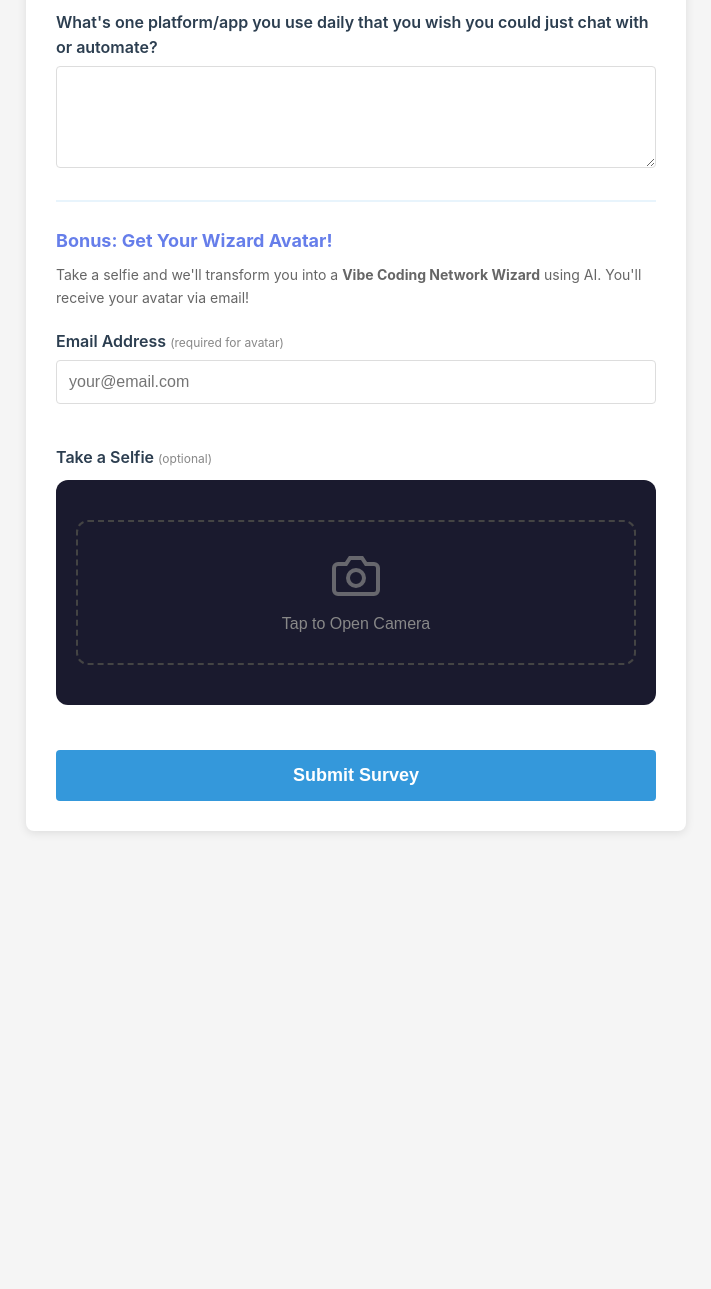
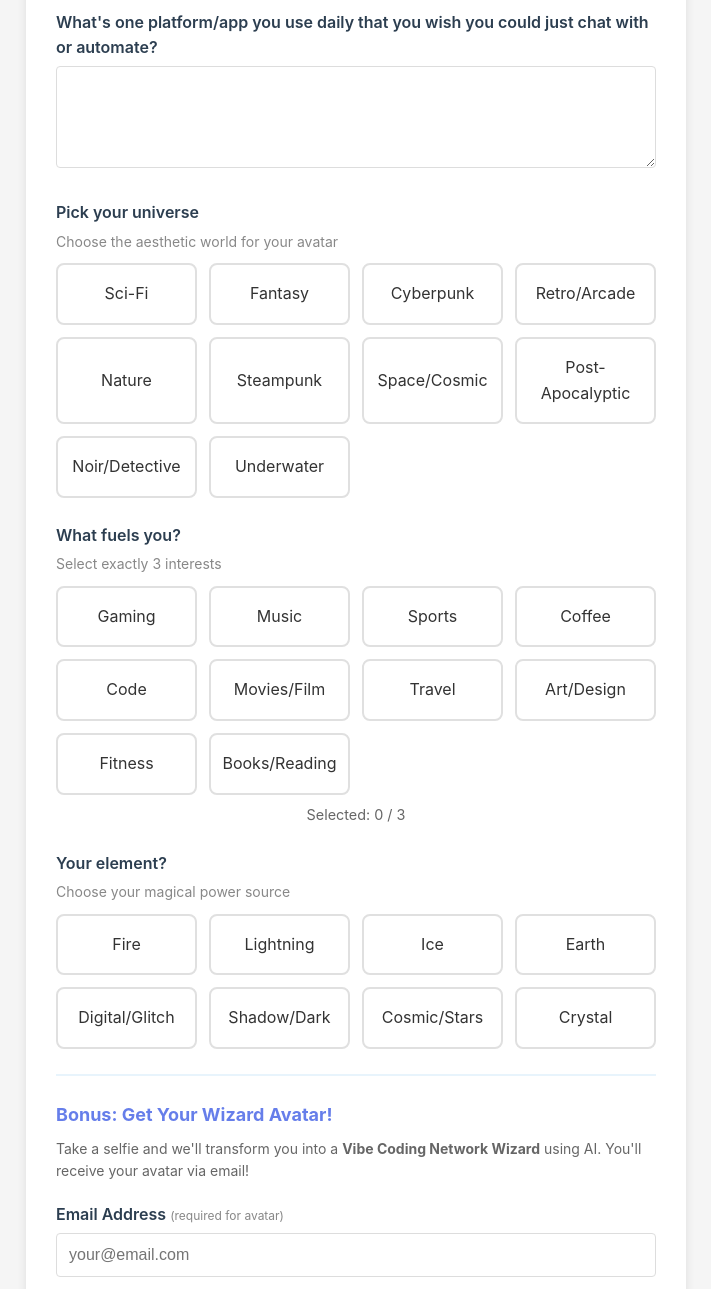
Before and after one commit to seanerama/llm-survey-app, a Flask app: page / in a window 1280 px wide. Shown: the part 1368-2657 px from the top of the page, without its empty margins (284-995 px from the left). Before the commit the page ends 2201 px from the top, so only its background shows below. Run offline with Flask 2, Linux system fonts and the light colour scheme; some libraries are stand-ins or nearby versions.

Commit message:
Stage 2: Add avatar preference questions to survey
- Add 3 new preference questions to SURVEY_CONFIG:
  - avatar_universe: single_select with 10 universe options
  - avatar_fuels: multi_select_exact (pick exactly 3 from 10 interests)
  - avatar_element: single_select with 8 element options
- Add card-based UI for preference options in survey.html
- Add JavaScript validation for multi-select (disables when limit reached)
- Add server-side validation for multi_select_exact type
- Add CSS styles for option cards (grid layout, hover/selected states)
- Create test_survey_preferences.py with 9 tests
- Update project-state.md with Stage 2 deliverables

Co-Authored-By: Claude Opus 4.5 <noreply@anthropic.com>

```diff
--- a/app.py
+++ b/app.py
@@ -105,6 +105,62 @@ SURVEY_CONFIG = {
             'id': 'wishlist_app',
             'type': 'textarea',
             'label': 'What\'s one platform/app you use daily that you wish you could just chat with or automate?',
+            'required': False
+        },
+        {
+            'id': 'avatar_universe',
+            'type': 'single_select',
+            'label': 'Pick your universe',
+            'description': 'Choose the aesthetic world for your avatar',
+            'options': [
+                {'value': 'scifi', 'label': 'Sci-Fi'},
+                {'value': 'fantasy', 'label': 'Fantasy'},
+                {'value': 'cyberpunk', 'label': 'Cyberpunk'},
+                {'value': 'retro', 'label': 'Retro/Arcade'},
+                {'value': 'nature', 'label': 'Nature'},
+                {'value': 'steampunk', 'label': 'Steampunk'},
+                {'value': 'cosmic', 'label': 'Space/Cosmic'},
+                {'value': 'postapoc', 'label': 'Post-Apocalyptic'},
+                {'value': 'noir', 'label': 'Noir/Detective'},
+                {'value': 'underwater', 'label': 'Underwater'},
+            ],
+            'required': False
+        },
+        {
+            'id': 'avatar_fuels',
+            'type': 'multi_select_exact',
+            'label': 'What fuels you?',
+            'description': 'Select exactly 3 interests',
+            'select_count': 3,
+            'options': [
+                {'value': 'gaming', 'label': 'Gaming'},
+                {'value': 'music', 'label': 'Music'},
+                {'value': 'sports', 'label': 'Sports'},
+                {'value': 'coffee', 'label': 'Coffee'},
+                {'value': 'code', 'label': 'Code'},
+                {'value': 'movies', 'label': 'Movies/Film'},
+                {'value': 'travel', 'label': 'Travel'},
+                {'value': 'art', 'label': 'Art/Design'},
+                {'value': 'fitness', 'label': 'Fitness'},
+                {'value': 'books', 'label': 'Books/Reading'},
+            ],
+            'required': False
+        },
+        {
+            'id': 'avatar_element',
+            'type': 'single_select',
+            'label': 'Your element?',
+            'description': 'Choose your magical power source',
+            'options': [
+                {'value': 'fire', 'label': 'Fire'},
+                {'value': 'lightning', 'label': 'Lightning'},
+                {'value': 'ice', 'label': 'Ice'},
+                {'value': 'earth', 'label': 'Earth'},
+                {'value': 'digital', 'label': 'Digital/Glitch'},
+                {'value': 'shadow', 'label': 'Shadow/Dark'},
+                {'value': 'cosmic', 'label': 'Cosmic/Stars'},
+                {'value': 'crystal', 'label': 'Crystal'},
+            ],
             'required': False
         }
     ]
@@ -376,6 +432,15 @@ def submit():
         qid = question['id']
         if question['type'] == 'checkbox':
             responses[qid] = request.form.getlist(qid)
+        elif question['type'] == 'multi_select_exact':
+            values = request.form.getlist(qid)
+            # Validate exact count if provided
+            if values:
+                expected_count = question.get('select_count', 3)
+                if len(values) != expected_count:
+                    print(f"Warning: {qid} has {len(values)} items, expected {expected_count}")
+                    values = []  # Clear invalid data
+            responses[qid] = values
         else:
             responses[qid] = request.form.get(qid, '')
 
--- a/static/style.css
+++ b/static/style.css
@@ -216,6 +216,66 @@ h1 {
 .option-label input {
     width: 18px;
     height: 18px;
+}
+
+/* Avatar preference cards */
+.single-select-grid,
+.multi-select-grid {
+    display: grid;
+    grid-template-columns: repeat(auto-fill, minmax(120px, 1fr));
+    gap: 0.75rem;
+}
+
+.option-card {
+    display: flex;
+    align-items: center;
+    justify-content: center;
+    padding: 1rem;
+    border: 2px solid #e0e0e0;
+    border-radius: 8px;
+    cursor: pointer;
+    transition: all 0.2s ease;
+    text-align: center;
+}
+
+.option-card:hover {
+    border-color: #3498db;
+    background: #f8f9fa;
+}
+
+.option-card input {
+    display: none;
+}
+
+.option-card input:checked + .option-text {
+    color: #3498db;
+    font-weight: 600;
+}
+
+.option-card:has(input:checked) {
+    border-color: #3498db;
+    background: #e8f4fd;
+}
+
+.option-card input:disabled + .option-text {
+    opacity: 0.5;
+}
+
+.option-card:has(input:disabled) {
+    cursor: not-allowed;
+    opacity: 0.6;
+}
+
+.selection-counter {
+    text-align: center;
+    font-size: 0.9rem;
+    color: #666;
+    margin-top: 0.5rem;
+}
+
+.selection-counter.complete {
+    color: #27ae60;
+    font-weight: 600;
 }
 
 /* Submit Button */
@@ -622,6 +682,18 @@ h1 {
     .option-label input {
         width: 22px;
         height: 22px;
+    }
+
+    /* Preference cards on mobile */
+    .single-select-grid,
+    .multi-select-grid {
+        grid-template-columns: repeat(auto-fill, minmax(100px, 1fr));
+        gap: 0.5rem;
+    }
+
+    .option-card {
+        padding: 0.75rem;
+        font-size: 14px;
     }
 
     /* Textarea */
--- a/templates/survey.html
+++ b/templates/survey.html
@@ -103,6 +103,31 @@
                     </label>
                     {% endfor %}
                 </div>
+
+                {% elif question.type == 'single_select' %}
+                <div class="options-group single-select-grid">
+                    {% for option in question.options %}
+                    <label class="option-label option-card">
+                        <input type="radio" name="{{ question.id }}" value="{{ option.value }}"
+                               {% if question.required %}required{% endif %}>
+                        <span class="option-text">{{ option.label }}</span>
+                    </label>
+                    {% endfor %}
+                </div>
+
+                {% elif question.type == 'multi_select_exact' %}
+                <div class="options-group multi-select-grid"
+                     data-select-count="{{ question.select_count }}"
+                     data-field-name="{{ question.id }}">
+                    {% for option in question.options %}
+                    <label class="option-label option-card">
+                        <input type="checkbox" name="{{ question.id }}" value="{{ option.value }}"
+                               class="multi-select-checkbox" data-group="{{ question.id }}">
+                        <span class="option-text">{{ option.label }}</span>
+                    </label>
+                    {% endfor %}
+                </div>
+                <p class="selection-counter" id="{{ question.id }}-counter">Selected: 0 / {{ question.select_count }}</p>
                 {% endif %}
             </div>
             {% endfor %}
@@ -314,8 +339,49 @@
             }
         });
 
+        // Multi-select exact count validation
+        document.querySelectorAll('.multi-select-grid').forEach(grid => {
+            const selectCount = parseInt(grid.dataset.selectCount);
+            const fieldName = grid.dataset.fieldName;
+            const counter = document.getElementById(fieldName + '-counter');
+            const checkboxes = grid.querySelectorAll('input[type="checkbox"]');
+
+            checkboxes.forEach(checkbox => {
+                checkbox.addEventListener('change', () => {
+                    const checked = grid.querySelectorAll('input:checked').length;
+                    counter.textContent = `Selected: ${checked} / ${selectCount}`;
+
+                    // Disable unchecked boxes when limit reached
+                    if (checked >= selectCount) {
+                        checkboxes.forEach(cb => {
+                            if (!cb.checked) cb.disabled = true;
+                        });
+                        counter.classList.add('complete');
+                    } else {
+                        checkboxes.forEach(cb => cb.disabled = false);
+                        counter.classList.remove('complete');
+                    }
+                });
+            });
+        });
+
         // Form validation
         document.getElementById('survey-form').addEventListener('submit', function(e) {
+            // Check multi-select-exact fields
+            const multiSelects = document.querySelectorAll('.multi-select-grid');
+            for (const grid of multiSelects) {
+                const selectCount = parseInt(grid.dataset.selectCount);
+                const fieldName = grid.dataset.fieldName;
+                const checked = grid.querySelectorAll('input:checked').length;
+
+                // Only validate if user started selecting (partial selection is invalid)
+                if (checked > 0 && checked !== selectCount) {
+                    e.preventDefault();
+                    alert(`Please select exactly ${selectCount} options for "${fieldName.replace('avatar_', '').replace('_', ' ')}"`);
+                    return false;
+                }
+            }
+
             const email = emailInput.value.trim();
             const selfie = selfieDataInput.value;
 
```
Also changed, not shown: test_survey_preferences.py (added, +96 -0 lines).
